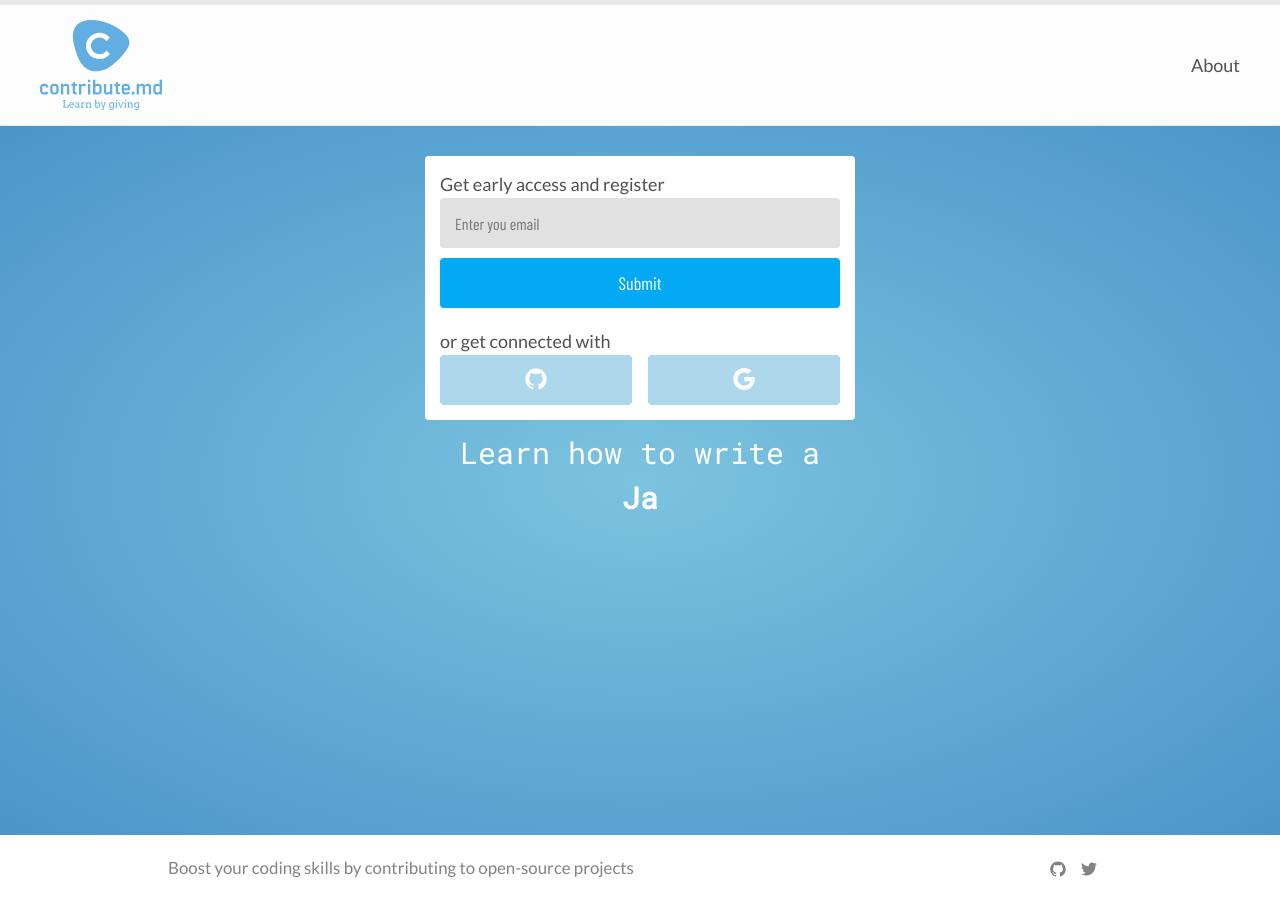
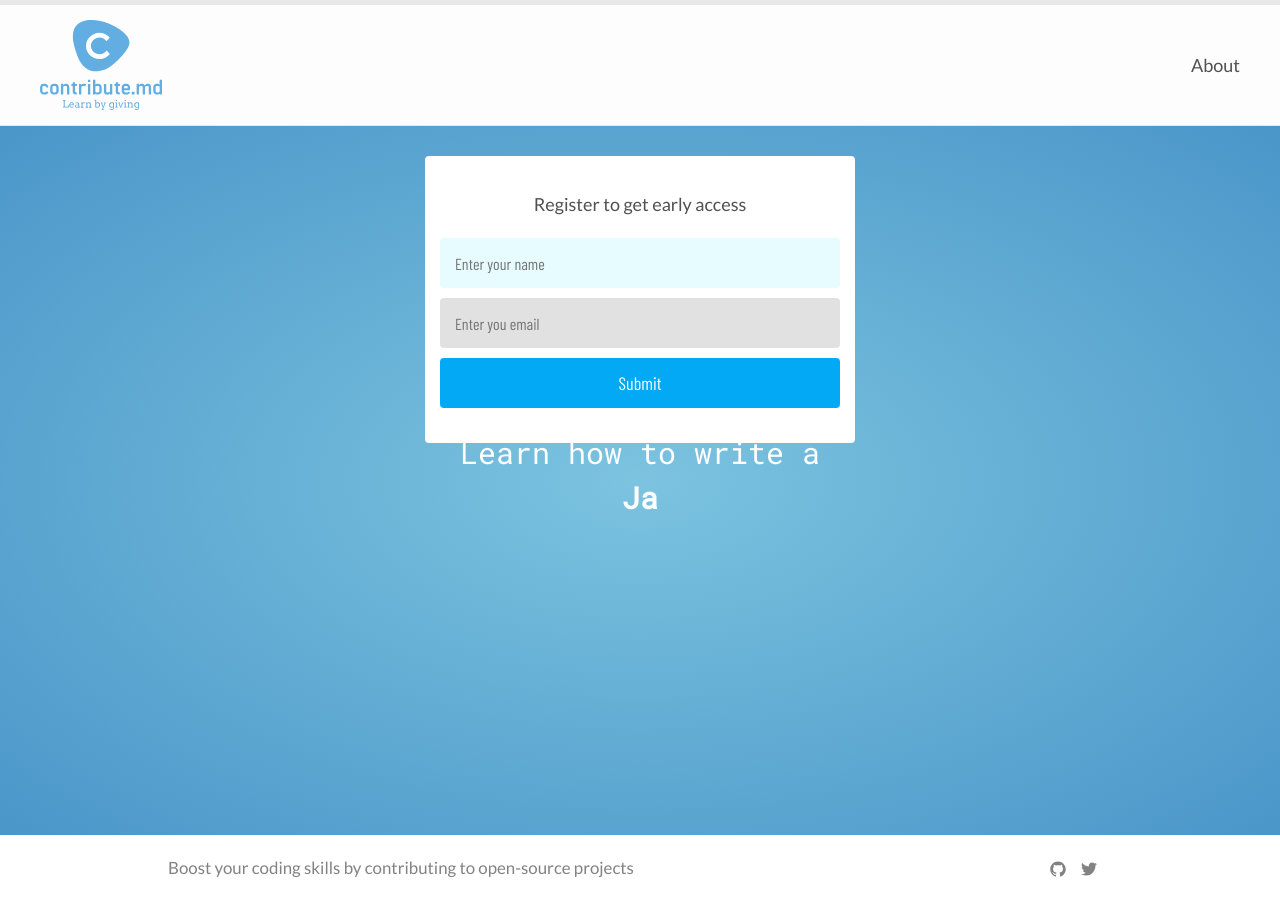
Before and after one commit to agoldis/contribute.md, a Jekyll site: the page built from index.md, in a window 1280 px wide. Built offline with Jekyll 4.4.1, drawn with Linux system fonts in a browser that asks for light colours; some of the changed lines change nothing that is shown.

Commit message:
Add drift and enable registration

```diff
--- /dev/null
+++ b/_includes/drift.html
@@ -0,0 +1,24 @@
+<!-- Start of Async Drift Code -->
+<script>
+    !function() {
+      var t;
+      if (t = window.driftt = window.drift = window.driftt || [], !t.init) return t.invoked ? void (window.console && console.error && console.error("Drift snippet included twice.")) : (t.invoked = !0,
+      t.methods = [ "identify", "config", "track", "reset", "debug", "show", "ping", "page", "hide", "off", "on" ],
+      t.factory = function(e) {
+        return function() {
+          var n;
+          return n = Array.prototype.slice.call(arguments), n.unshift(e), t.push(n), t;
+        };
+      }, t.methods.forEach(function(e) {
+        t[e] = t.factory(e);
+      }), t.load = function(t) {
+        var e, n, o, i;
+        e = 3e5, i = Math.ceil(new Date() / e) * e, o = document.createElement("script"),
+        o.type = "text/javascript", o.async = !0, o.crossorigin = "anonymous", o.src = "https://js.driftt.com/include/" + i + "/" + t + ".js",
+        n = document.getElementsByTagName("script")[0], n.parentNode.insertBefore(o, n);
+      });
+    }();
+    drift.SNIPPET_VERSION = '0.3.1';
+    drift.load('vibgmi72c9ft');
+    </script>
+    <!-- End of Async Drift Code -->
--- a/_includes/head.html
+++ b/_includes/head.html
@@ -20,6 +20,7 @@
   <meta name="theme-color" content="#ffffff">
 
   {% if jekyll.environment == 'production' and site.google_tag_manger %}
+  {% include drift.html %}
   {% include gtm.html %}
   {% endif %}
 </head>
--- a/_layouts/home.html
+++ b/_layouts/home.html
@@ -2,17 +2,102 @@
 layout: entry
 ---
 {% include typed.html %}
+
+<script>
+  var form, email, _name;
+  var API = 'https://api.contribute.md/signup';
+
+  function showSuccess() {
+    document.querySelector('.manual.form').setAttribute('style', 'display: none')
+    document.querySelector('.manual.loading').setAttribute('style', 'display: none');
+    document.querySelector('.manual.failure').setAttribute('style', 'display: none');
+    document.querySelector('.manual.success').setAttribute('style', 'display: block');
+  }
+
+  function showError() {
+    document.querySelector('.manual.form').setAttribute('style', 'display: none')
+    document.querySelector('.manual.loading').setAttribute('style', 'display: none');
+    document.querySelector('.manual.failure').setAttribute('style', 'display: block');
+    document.querySelector('.manual.success').setAttribute('style', 'display: none');
+  }
+
+  function showLoading() {
+    document.querySelector('.manual.form').setAttribute('style', 'display: none')
+    document.querySelector('.manual.loading').setAttribute('style', 'display: block');
+    document.querySelector('.manual.failure').setAttribute('style', 'display: none');
+    document.querySelector('.manual.success').setAttribute('style', 'display: none');
+  }
+
+  function sendRegisterRequest () {
+    const params = {
+      method: 'POST',
+      mode: 'no-cors',
+      body: JSON.stringify({
+        email: email.value,
+        name: _name.value
+      })
+    };
+
+    showLoading();
+
+    fetch(API, params)
+      .then(showSuccess)
+      .catch(showError);
+  }
+
+  function handleSubmit (event) {
+    event.preventDefault();
+
+    var valid = true;
+    if (!email.validity.valid) {
+      valid = false;
+    }
+
+    if (!_name.validity.valid) {
+      valid = false;
+    }
+
+    if (!valid) {
+      return;
+    }
+    sendRegisterRequest();
+  }
+
+  function init() {
+    form  = document.getElementsByTagName('form')[0];
+    email = document.getElementById('email');
+    _name = document.getElementById('name');
+
+    form.addEventListener("submit", handleSubmit)
+  }
+
+  document.addEventListener("DOMContentLoaded", init);
+</script>
+
 <div class="entry">
   <div id="register">
 
-    Get early access and register
+    <span class="title">Register to get early access</span>
 
-    <div class="manual">
-      <input type="text" placeholder="Enter you email" />
-      <div><button>Submit</button></div>
+    <form class="manual form">
+      <input type="text" id="name" placeholder="Enter your name" required autofocus  minlength="3" />
+      <input type="email" id="email" placeholder="Enter you email" required />
+      <button id="registrationButton">Submit</button>
+    </form>
+
+    <div class="manual loading message">
+        Processing register request...
     </div>
 
-    <span>or get connected with</span>
+    <div class="manual success message">
+        Done! Please check your email to confirm registration
+    </div>
+
+    <div class="manual failure message">
+        Failure while registering :(
+    </div>
+
+    <!-- <span>or get connected with</span>
     <div class="social-login-buttons">
       <button class="github-login">
         {% include icon-github-login.html %}
@@ -20,7 +105,7 @@
       <button class="google-login">
         {% include icon-google-login.html %}
       </button>
-    </div>
+    </div> -->
   </div>
   <div id="typed"></div>
 </div>
--- a/_sass/minima/_layout.scss
+++ b/_sass/minima/_layout.scss
@@ -209,6 +209,16 @@
   align-items: stretch;
   border-radius: $border-radius;
 
+  .title {
+    text-align: center;
+    margin: 20px 0;
+  }
+
+  .message {
+    font-size: 16px;
+    text-align: center;
+  }
+
   button {
     font-family: $button-font-family;
     transition: background-color linear 80ms;
@@ -225,17 +235,23 @@
   .manual {
     justify-content: space-between;
     margin-bottom: 20px;
+
     input {
+      transition: background-color linear 120ms;
       box-sizing: border-box;
       width: 100%;
       padding: 5px 15px;
       border-radius: $border-radius;
       font-size: 16px;
-      background: #e1e1e1;
+      background-color: #e1e1e1;
       margin-bottom: 10px;
       height: 50px;
       border: none;
       outline: none;
+
+      &:focus {
+        background-color: rgb(231, 252, 255);
+      }
     }
     button {
       font-size: 18px;
@@ -246,6 +262,10 @@
       &:active:focus {
         background-color: lighten($button-primary-color, 10%);
       }
+    }
+
+    &.success, &.failure, &.loading {
+      display: none;
     }
   }
   .social-login-buttons {
```
